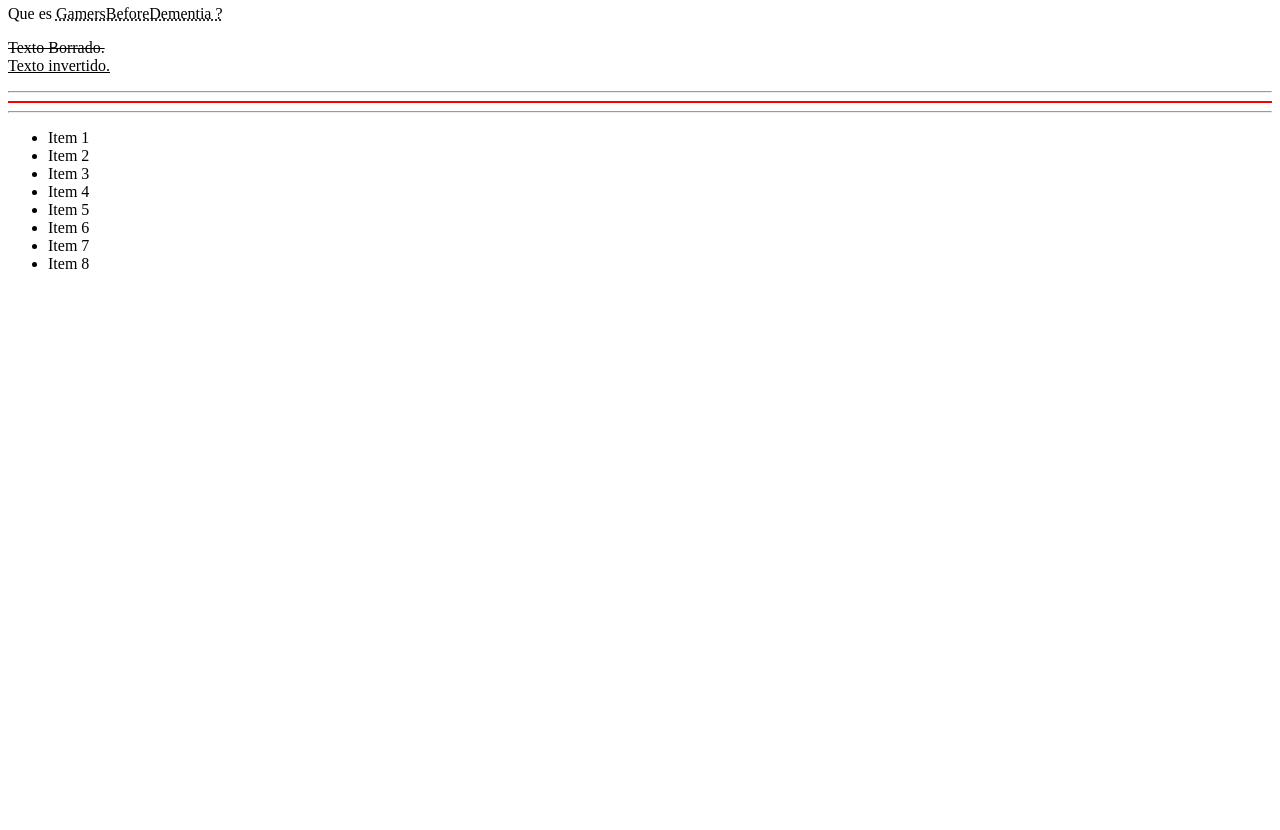
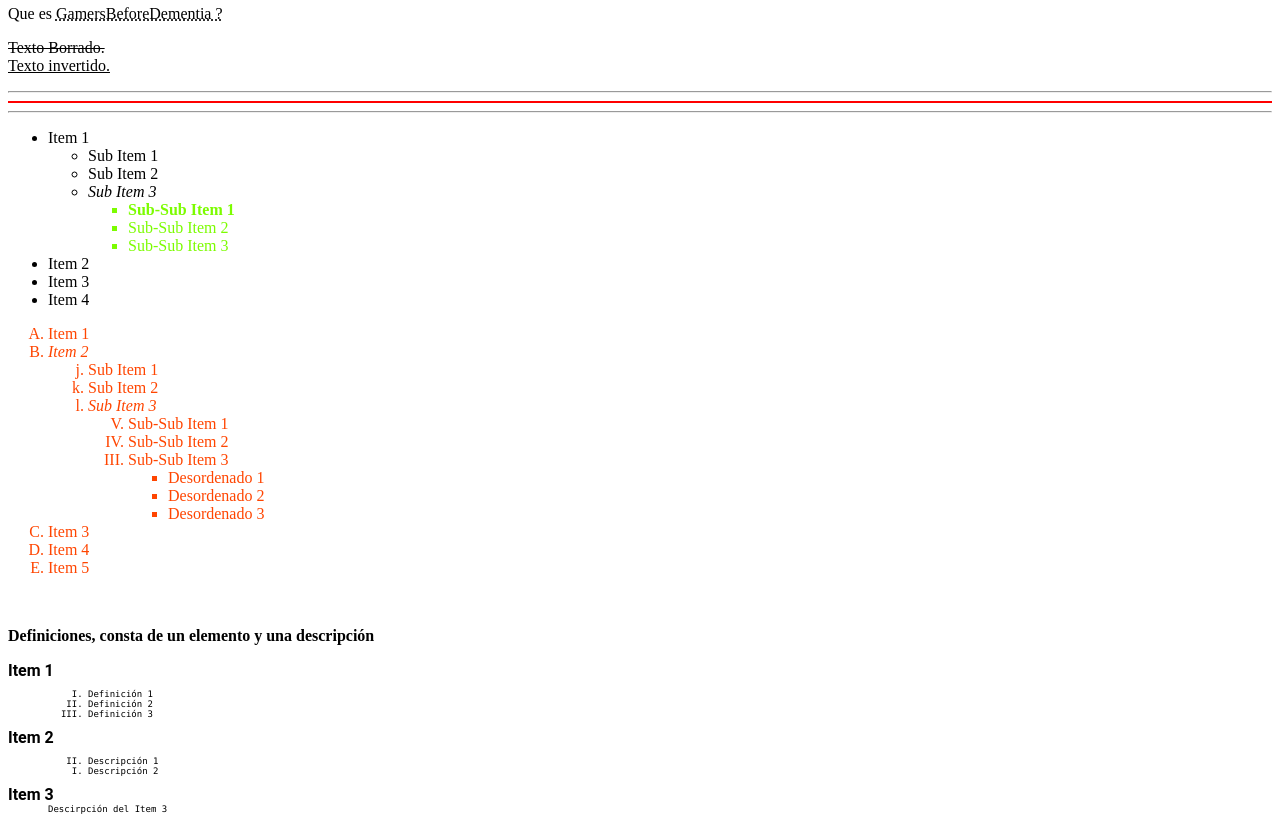
Before and after one commit to Flumperio/Curso_IFCT0078, a website: page Leccion_1.html in a window 1280 px wide. Shown: the part 940-1770 px from the top of the page. Before the commit the page ends 1229 px from the top, so only its background shows below. Drawn offline with Linux system fonts and the light colour scheme.

Commit message:
4th Upload

```diff
--- a/Leccion_1.html
+++ b/Leccion_1.html
@@ -15,6 +15,9 @@
     <style>
         .resaltado {background-color: deeppink}
         .colorletra {color: lawngreen}
+        .realtado_Letra {color: orangered}
+        .Typo_Enunciado {font-family: Roboto, sans-serif; font-weight: bolder}
+        .Typo_Descripcion {font-family: Monaco, sans-serif  ; font-size: xx-small}
     </style>
 </head>
 
@@ -89,16 +92,71 @@
         </ins>
     </p>
 
-    <ul>
-        <li>Item 1</li>
+    <ul> <!-- Lista desordenada. OJO con las anidaciones. Van dentro de cada Item y no se cierra la etiqueta li-->
+        <li>Item 1
+            <ul type="bullet">
+                <li>Sub Item 1</li>
+                <li>Sub Item 2</li>
+                <li><em>Sub Item 3</em>
+                    <ul class="colorletra" style="list-style-type: square">
+                        <li><strong>Sub-Sub Item 1</strong></li>
+                        <li>Sub-Sub Item 2</li>
+                        <li>Sub-Sub Item 3</li>
+                    </ul>
+                </li>
+            </ul>
+        </li>
         <li>Item 2</li>
         <li>Item 3</li>
         <li>Item 4</li>
+    </ul>
+
+    <ol class="realtado_Letra" type="A"> <!-- Lista ordenada. -->
+        <li>Item 1</li>
+        <li><em>Item 2</em>
+            <ol type="a">
+                <li value="10">Sub Item 1</li> <!-- El parametro value va en el primer valor de la lista e indica el primer valor que toman los elementos. -->
+                <li>Sub Item 2</li>
+                <li><em>Sub Item 3</em>
+                    <ol type="I" reversed>
+                        <li value="5">Sub-Sub Item 1</li>
+                        <li>Sub-Sub Item 2</li>
+                        <li>Sub-Sub Item 3
+                            <ul>
+                                <li>Desordenado 1</li>
+                                <li>Desordenado 2</li>
+                                <li>Desordenado 3</li>
+                            </ul>
+                        </li>
+                    </ol>
+                </li>
+            </ol>
+        </li>
+        <li>Item 3</li>
+        <li>Item 4</li>
         <li>Item 5</li>
-        <li>Item 6</li>
-        <li>Item 7</li>
-        <li>Item 8</li>
-    </ul>
+    </ol>
+    <br>
+    <p> <strong>Definiciones, consta de un elemento y una descripción</strong> </p>
+    <dl>
+        <dt class="Typo_Enunciado">Item 1</dt>
+        <dd>
+            <ol class="Typo_Descripcion" type="I">
+                <li>Definición 1</li>
+                <li>Definición 2</li>
+                <li>Definición 3</li>
+            </ol>
+        </dd>
+        <dt class="Typo_Enunciado">Item 2</dt>
+        <dd>
+            <ol class="Typo_Descripcion" type="I" reversed>
+                <li>Descripción 1</li>
+                <li>Descripción 2</li>
+            </ol>
+        </dd>
+        <dt class="Typo_Enunciado">Item 3</dt>
+        <dd class="Typo_Descripcion">Descirpción del Item 3</dd>
+    </dl>
 
 </body>
 
```
